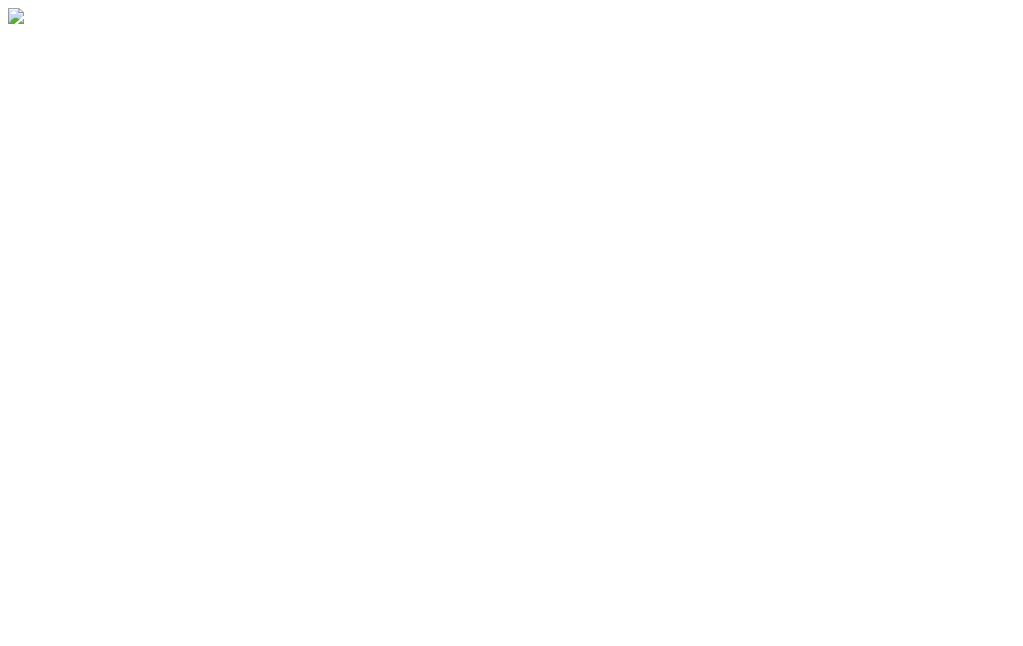
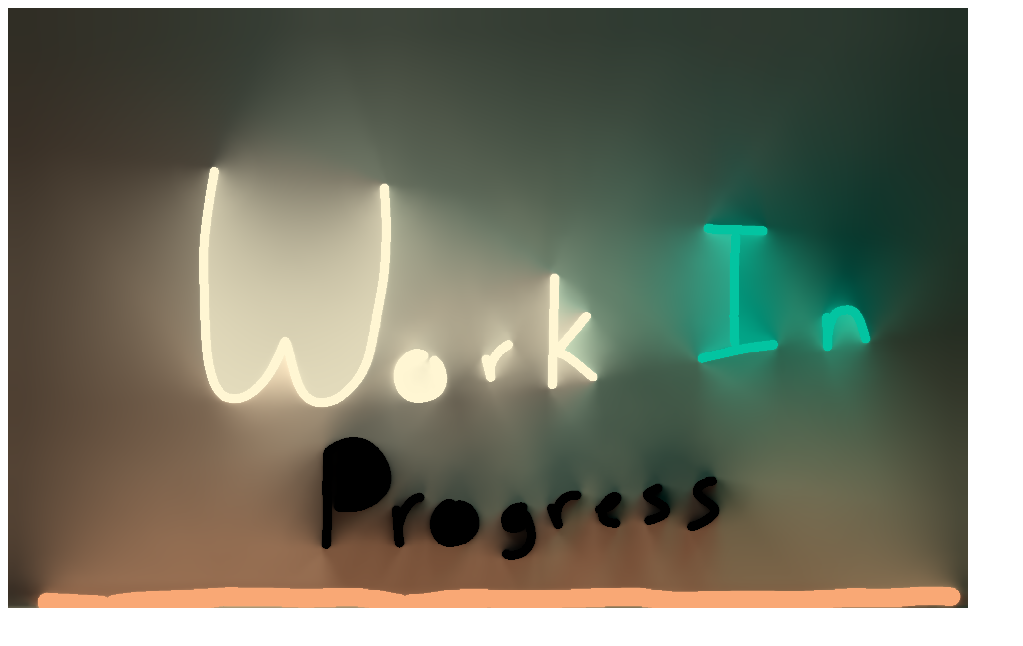
Before and after one commit to radiance-cascades/radiance-cascades.com, a plain HTML site: page public/index.html in a window 1280 px wide. Shown: the whole page, without its empty margins (0-1023 px from the left). Drawn offline with Linux system fonts and the light colour scheme.

Commit message:
yep i meant to do that

```diff
--- a/public/index.html
+++ b/public/index.html
@@ -3,6 +3,6 @@
     <title>Radiance Cascades - WIP</title>
   </head>
   <body>
-    <img src="img/wip" />
+    <img src="img/wip.png" />
   </body>
 </html>
```
